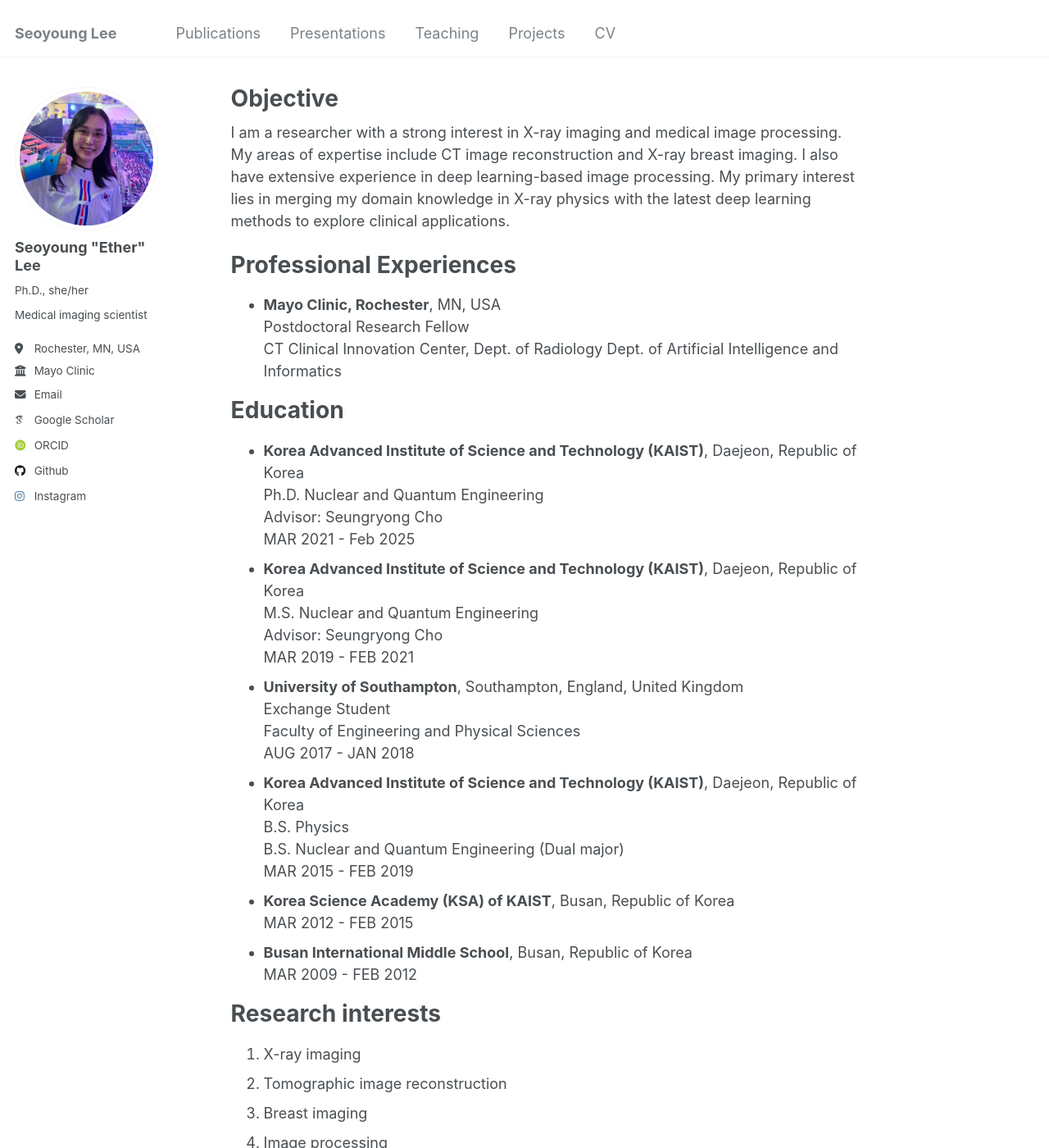
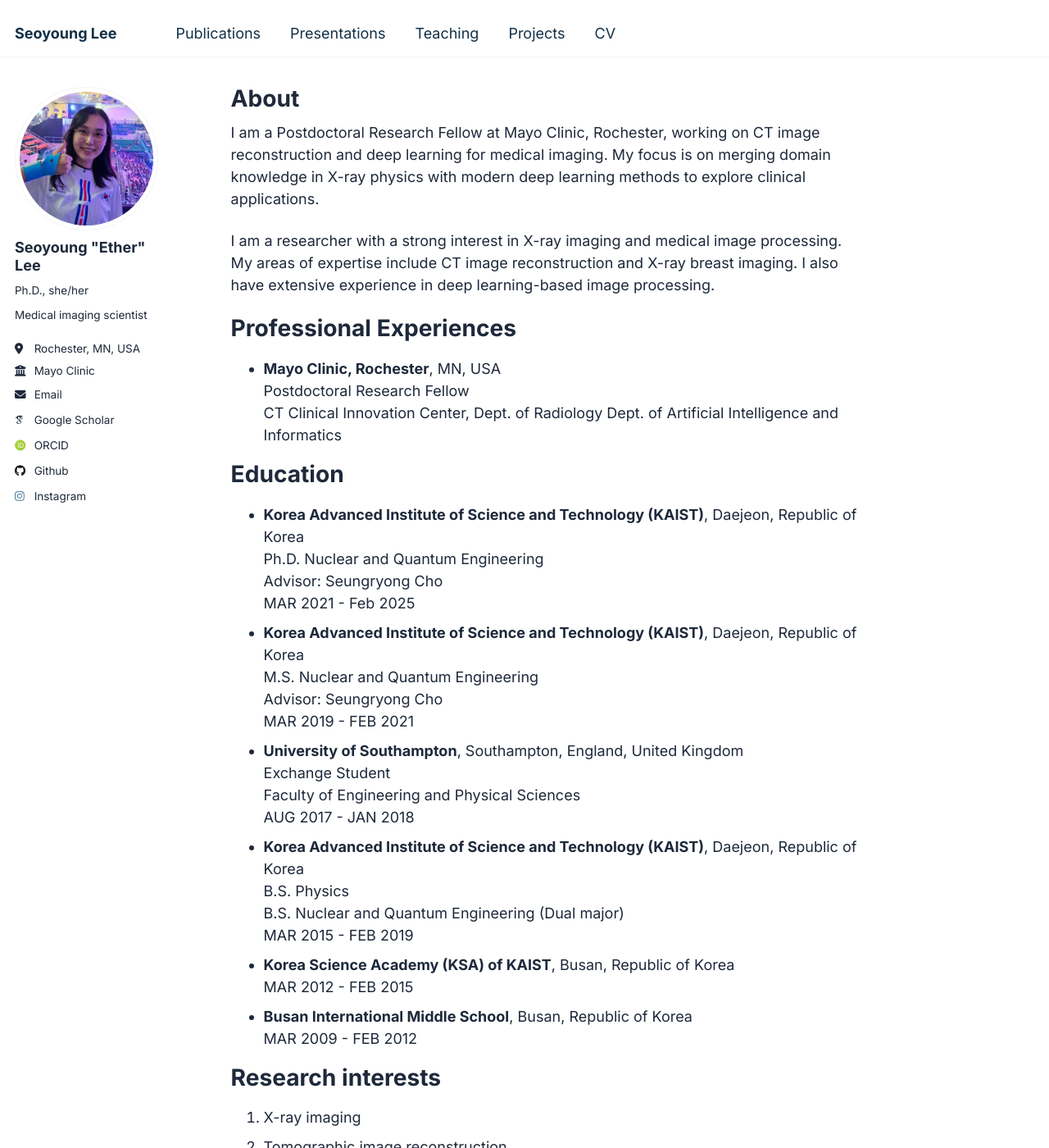
Before and after one commit to ether0/ether0.github.io, a Jekyll site: the page built from _pages/about.md, in a window 1280 px wide and 1400 px high. Shown: the whole window at 82% size. Built offline with Jekyll 4.4.1, drawn with Linux system fonts in a browser that asks for light colours; some web fonts are replaced.

Commit message:
Modernize site design: navy/teal palette, Inter font, larger type, clearer homepage intro

```diff
--- a/_config.yml
+++ b/_config.yml
@@ -11,7 +11,7 @@ locale                   : "en-US"
 title                    : "Seoyoung Lee"
 title_separator          : "-"
 name                     : &name "Seoyoung Lee"
-description              : &description "personal description"
+description              : &description "Medical imaging scientist at Mayo Clinic, working on CT reconstruction and deep learning."
 url                      : https://ether0.github.io # the base hostname & protocol for your site e.g. "https://mmistakes.github.io"
 baseurl                  : "" # the subpath of your site, e.g. "/blog"
 repository               : "ether0/ether0.github.io"
--- a/_pages/about.md
+++ b/_pages/about.md
@@ -1,13 +1,15 @@
 ---
 permalink: /
-title: "Objective"
+title: "About"
 author_profile: true
 redirect_from:
   - /about/
   - /about.html
 ---
 
-I am a researcher with a strong interest in X-ray imaging and medical image processing. My areas of expertise include CT image reconstruction and X-ray breast imaging. I also have extensive experience in deep learning-based image processing. My primary interest lies in merging my domain knowledge in X-ray physics with the latest deep learning methods to explore clinical applications.
+I am a Postdoctoral Research Fellow at Mayo Clinic, Rochester, working on CT image reconstruction and deep learning for medical imaging. My focus is on merging domain knowledge in X-ray physics with modern deep learning methods to explore clinical applications.
+
+I am a researcher with a strong interest in X-ray imaging and medical image processing. My areas of expertise include CT image reconstruction and X-ray breast imaging. I also have extensive experience in deep learning-based image processing.
 
 Professional Experiences
 ======
--- a/_sass/_variables.scss
+++ b/_sass/_variables.scss
@@ -6,7 +6,7 @@
    Typography
    ========================================================================== */
 
-$doc-font-size              : 16;
+$doc-font-size              : 17;
 
 /* paragraph indention */
 $paragraph-indent           : false; // true, false (default)
@@ -14,7 +14,7 @@ $indent-var                 : 1.3em;
 
 /* system typefaces */
 $serif                      : Georgia, Times, serif;
-$sans-serif                 : -apple-system, ".SFNSText-Regular", "San Francisco", "Roboto", "Segoe UI", "Helvetica Neue", "Lucida Grande", Arial, sans-serif;
+$sans-serif                 : "Inter", -apple-system, ".SFNSText-Regular", "San Francisco", "Roboto", "Segoe UI", "Helvetica Neue", "Lucida Grande", Arial, sans-serif;
 $monospace                  : Monaco, Consolas, "Lucida Console", monospace;
 
 /* sans serif typefaces */
@@ -65,14 +65,14 @@ $body-color                 : #fff;
 $background-color           : #fff;
 $code-background-color      : #fafafa;
 $code-background-color-dark : $light-gray;
-$text-color                 : $dark-gray;
+$text-color                 : #1e293b;
 $border-color               : $lighter-gray;
 
-$primary-color              : #7a8288;
+$primary-color              : #123047;
 $success-color              : #62c462;
 $warning-color              : #f89406;
 $danger-color               : #ee5f5b;
-$info-color                 : #52adc8;
+$info-color                 : #0e7a84;
 
 /* brands */
 $behance-color              : #1769FF;
--- a/assets/css/main.scss
+++ b/assets/css/main.scss
@@ -10,6 +10,7 @@
  *
 */
 
+@import url("https://fonts.googleapis.com/css2?family=Inter:wght@400;600;700;800&display=swap");
 @import "vendor/breakpoint/breakpoint"; // media query mixins
 @import "variables";
 @import "mixins";
```
